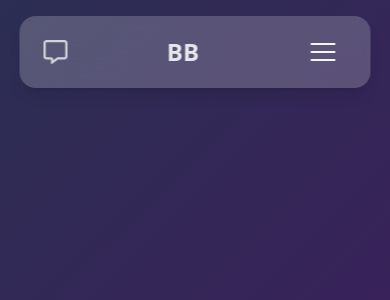
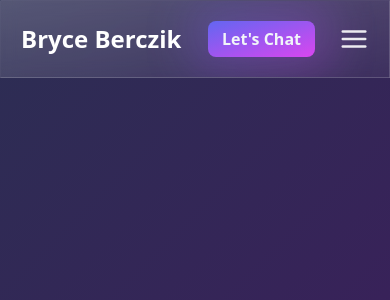
Before and after one commit to bryceberczik/portfolio, a React (Vite) app: page / in a window 390 px wide. Shown: the top 300 px of the page. Built offline with nearby package versions, Linux system fonts and the light colour scheme.

Commit message:
added hover.dev to project with custom header

```diff
--- a/package.json
+++ b/package.json
@@ -15,11 +15,14 @@
     "@fortawesome/free-solid-svg-icons": "^6.7.2",
     "@fortawesome/react-fontawesome": "^0.2.2",
     "@types/react-fontawesome": "^1.6.8",
+    "framer-motion": "^12.1.0",
     "hamburger-react": "^2.5.2",
     "lucide-react": "^0.344.0",
     "react": "^18.3.1",
     "react-dom": "^18.3.1",
-    "react-router-dom": "^7.1.5"
+    "react-icons": "^5.4.0",
+    "react-router-dom": "^7.1.5",
+    "react-use-measure": "^2.1.7"
   },
   "devDependencies": {
     "@eslint/js": "^9.9.1",
--- a/src/components/Header.tsx
+++ b/src/components/Header.tsx
@@ -1,19 +1,170 @@
-import { FontAwesomeIcon } from "@fortawesome/react-fontawesome";
-import { faMessage } from "@fortawesome/free-regular-svg-icons";
-import { Turn as Hamburger } from "hamburger-react";
-import { useState } from "react";
+import { useEffect, useRef, useState } from "react";
+import { useAnimate, motion } from "framer-motion";
+import { FiMenu, FiArrowUpRight } from "react-icons/fi";
+import useMeasure from "react-use-measure";
+import ButtonWrapper from "./HeaderButton";
 
-const Header = () => {
-  const [isOpen, setIsOpen] = useState(false);
+const Example = () => {
+  return <GlassNavigation />
+};
+
+const GlassNavigation = () => {
+  const [hovered, setHovered] = useState(false);
+  const [menuOpen, setMenuOpen] = useState(false);
+
+  const [scope, animate] = useAnimate();
+  const navRef = useRef(null);
+
+  const handleMouseMove = ({ offsetX, offsetY, target }) => {
+    // @ts-ignore
+    const isNavElement = [...target.classList].includes("glass-nav");
+
+    if (isNavElement) {
+      setHovered(true);
+
+      const top = offsetY + "px";
+      const left = offsetX + "px";
+
+      animate(scope.current, { top, left }, { duration: 0 });
+    } else {
+      setHovered(false);
+    }
+  };
+
+  useEffect(() => {
+    navRef.current?.addEventListener("mousemove", handleMouseMove);
+
+    return () =>
+      navRef.current?.removeEventListener("mousemove", handleMouseMove);
+  }, []);
+
   return (
-    <div className="fixed left-1/2 top-4 transform -translate-x-1/2 w-[90%] max-w-4xl z-50">
-      <header className="flex items-center gap-x-4 px-6 py-3 bg-white/20 backdrop-blur-lg border-white/30 shadow-lg rounded-2xl">
-        <FontAwesomeIcon className="text-gray-300 text-2xl" icon={faMessage} />
-        <h1 className="text-gray-200 text-2xl font-semibold mx-auto">BB</h1>
-        <Hamburger rounded size={25} color="whitesmoke" toggled={isOpen} toggle={setIsOpen} />
-      </header>
-    </div>
+    <nav
+      ref={navRef}
+      onMouseLeave={() => setHovered(false)}
+      style={{
+        cursor: hovered ? "none" : "auto",
+      }}
+      className="glass-nav fixed left-0 right-0 top-0 z-10 mx-auto max-w-6xl overflow-hidden border-[1px] border-white/10 bg-gradient-to-br from-white/20 to-white/5 backdrop-blur md:left-6 md:right-6 md:top-6 md:rounded-2xl"
+    >
+      <div className="glass-nav flex items-center justify-between px-5 py-5">
+        <Cursor hovered={hovered} scope={scope} />
+
+        <Links />
+
+        <Logo />
+
+        <Buttons setMenuOpen={setMenuOpen} />
+      </div>
+
+      <MobileMenu menuOpen={menuOpen} />
+    </nav>
   );
 };
 
-export default Header;
+const Cursor = ({ hovered, scope }) => {
+  return (
+    <motion.span
+      initial={false}
+      animate={{
+        opacity: hovered ? 1 : 0,
+        transform: `scale(${
+          hovered ? 1 : 0
+        }) translateX(-50%) translateY(-50%)`,
+      }}
+      transition={{ duration: 0.15 }}
+      ref={scope}
+      className="pointer-events-none absolute z-0 grid h-[50px] w-[50px] origin-[0px_0px] place-content-center rounded-full bg-gradient-to-br from-indigo-600 from-40% to-indigo-400 text-2xl"
+    >
+      <FiArrowUpRight className="text-white" />
+    </motion.span>
+  );
+};
+
+const Logo = () => (
+  <span className="pointer-events-none relative left-0 top-[50%] z-10 text-2xl font-black text-white mix-blend-overlay md:absolute md:left-[50%] md:-translate-x-[50%] md:-translate-y-[50%]">
+    Bryce Berczik
+  </span>
+);
+
+const Links = () => (
+  <div className="hidden items-center gap-2 md:flex">
+    <GlassLink text="Products" />
+    <GlassLink text="History" />
+    <GlassLink text="Contact" />
+  </div>
+);
+
+const GlassLink = ({ text }) => {
+  return (
+    <a
+      href="#"
+      className="group relative scale-100 overflow-hidden rounded-lg px-4 py-2 transition-transform hover:scale-105 active:scale-95"
+    >
+      <span className="relative z-10 text-white/90 transition-colors group-hover:text-white">
+        {text}
+      </span>
+      <span className="absolute inset-0 z-0 bg-gradient-to-br from-white/20 to-white/5 opacity-0 transition-opacity group-hover:opacity-100" />
+    </a>
+  );
+};
+
+const TextLink = ({ text }) => {
+  return (
+    <a href="#" className="text-white/90 transition-colors hover:text-white">
+      {text}
+    </a>
+  );
+};
+
+const Buttons = ({ setMenuOpen }) => (
+  <div className="flex items-center gap-4">
+    <div className="hidden md:block">
+      <SignInButton />
+    </div>
+
+    <ButtonWrapper />
+
+    <button
+      onClick={() => setMenuOpen((pv) => !pv)}
+      className="ml-2 block scale-100 text-3xl text-white/90 transition-all hover:scale-105 hover:text-white active:scale-95 md:hidden"
+    >
+      <FiMenu />
+    </button>
+  </div>
+);
+
+const SignInButton = () => {
+  return (
+    <button className="group relative scale-100 overflow-hidden rounded-lg px-4 py-2 transition-transform hover:scale-105 active:scale-95">
+      <span className="relative z-10 text-white/90 transition-colors group-hover:text-white">
+        Sign in
+      </span>
+      <span className="absolute inset-0 z-0 bg-gradient-to-br from-white/20 to-white/5 opacity-0 transition-opacity group-hover:opacity-100" />
+    </button>
+  );
+};
+
+const MobileMenu = ({ menuOpen }) => {
+  const [ref, { height }] = useMeasure();
+  return (
+    <motion.div
+      initial={false}
+      animate={{
+        height: menuOpen ? height : "0px",
+      }}
+      className="block overflow-hidden md:hidden"
+    >
+      <div ref={ref} className="flex items-center justify-between px-4 pb-4">
+        <div className="flex items-center gap-4">
+          <TextLink text="Products" />
+          <TextLink text="History" />
+          <TextLink text="Contact" />
+        </div>
+        <SignInButton />
+      </div>
+    </motion.div>
+  );
+};
+
+export default Example;
--- /dev/null
+++ b/src/components/HeaderButton.tsx
@@ -0,0 +1,18 @@
+const ButtonWrapper = () => {
+    return <GradientShadowButton />
+  };
+
+  const GradientShadowButton = () => {
+    return (
+      <div className="group relative w-fit transition-transform duration-300 active:scale-95">
+        <button className="relative z-10 rounded-lg bg-gradient-to-br from-indigo-500 to-fuchsia-500 p-0.5 duration-300 group-hover:scale-110">
+          <span className="block rounded-md px-3 py-1 font-semibold text-slate-100 duration-300 group-hover:bg-slate-950/50 group-hover:text-slate-50 group-active:bg-slate-950/80">
+            Let's Chat
+          </span>
+        </button>
+        <span className="pointer-events-none absolute -inset-4 z-0 transform-gpu rounded-2xl bg-gradient-to-br from-indigo-500 to-fuchsia-500 opacity-30 blur-xl transition-all duration-300 group-hover:opacity-90 group-active:opacity-50" />
+      </div>
+    );
+  };
+
+  export default ButtonWrapper;
```
Also changed, not shown: 1 other file (tests, documents, lock files or other folders).
